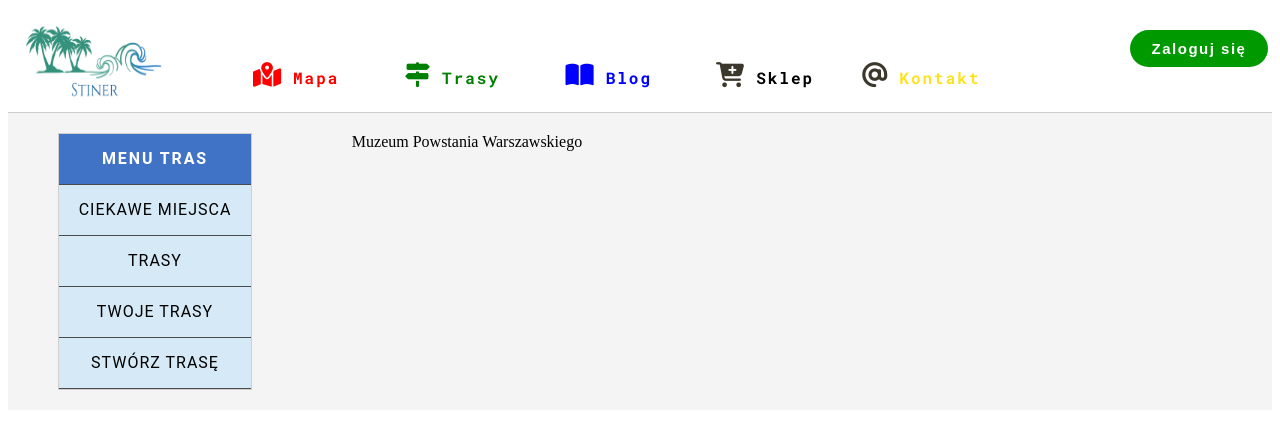
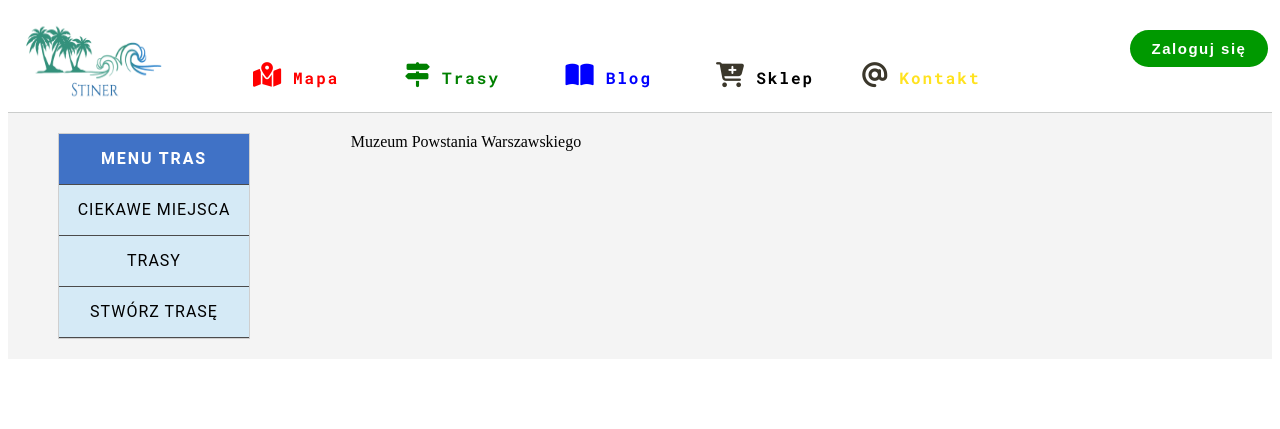
Before and after one commit to SebastianJadczak/stiner_django, a Django app: page /trails/point/20/ in a window 1280 px wide. Shown: the top 429 px of the page. Run offline with Django 3.2, Linux system fonts and the light colour scheme; data comes from the database, SQL or seed files in the repository; both versions use the stored data as it was after the commit; parts of the project's set-up code (start-up, migrations or seed data) failed here and were passed over; some libraries are stand-ins or nearby versions.

Commit message:
poprawa styli do menu tras

```diff
--- a/map/static/css/style_trail.css
+++ b/map/static/css/style_trail.css
@@ -5,15 +5,13 @@ div.trail{
 div.trail div.menu_trail{
     width:15vw;
     margin: 20px 50px;
-    border:1px solid #cfcfcf;
-    max-height:255px;
 }
 
 div.trail div.menu_trail ul{
     list-style: none;
-    height:100%;
     padding: 0;
     margin:0;
+    border:1px solid #cfcfcf;
 }
 
 div.trail div.menu_trail ul li{
--- a/trails/templates/base_trail.html
+++ b/trails/templates/base_trail.html
@@ -37,7 +37,9 @@
             <li>Menu tras</li>
             <li><a href="{% url 'trails:points' %}">Ciekawe miejsca</a></li>
             <li><a href="{% url 'trails:all_trails' %}">Trasy</a></li>
+             {% if user.is_authenticated %}
             <li><a href="{% url 'yours_trails' %}">Twoje trasy</a></li>
+            {% endif %}
             <li><a href="{% url 'user_trails:user_trail_add' %}">Stwórz trasę</a></li>
             </ul>
     </div>
--- a/user_trails/templates/trails/user_trails/user_trails.html
+++ b/user_trails/templates/trails/user_trails/user_trails.html
@@ -11,4 +11,5 @@
                 </div>
             {% endfor %}
         </div>
+
 {% endblock %}
```
Also changed, not shown: db.sqlite3. Lines whose indentation alone changed are shown as unchanged.
